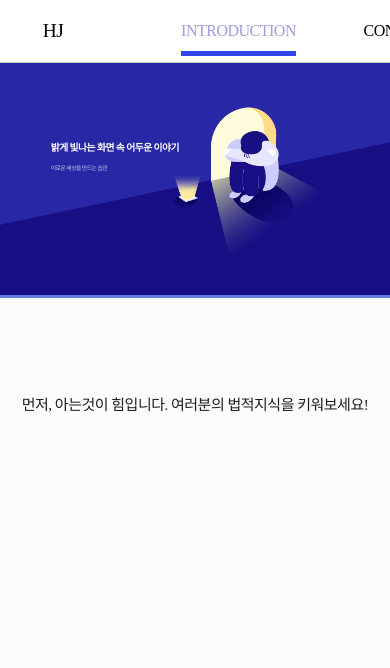
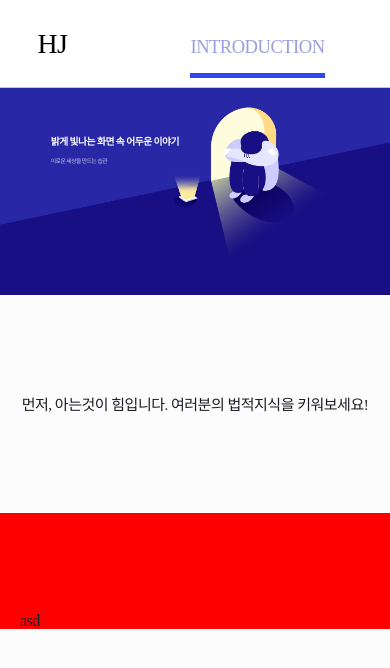
Before and after one commit to alpha0212/Law_PROJECT, a React (Create React App) app: page / in a window 390 px wide. Shown: the top 668 px of the page. Built offline with nearby package versions, Linux system fonts and the light colour scheme; a web font is replaced by a local one.

Commit message:
feat: Responsive Navbar

```diff
--- /dev/null
+++ b/src/components/common/Box/index.tsx
@@ -0,0 +1,9 @@
+import React from "react";
+import * as S from "./styled";
+export const Box: React.FC = () => {
+  return (
+    <S.BoxContainer>
+      <S.BoxContents>asd</S.BoxContents>
+    </S.BoxContainer>
+  );
+};
--- /dev/null
+++ b/src/components/common/Box/styled.ts
@@ -0,0 +1,15 @@
+import styled from "@emotion/styled";
+
+export const BoxContainer = styled.div`
+  width: 100%;
+  background-color: red;
+`;
+
+export const BoxContents = styled.div`
+  width: 10rem;
+  padding-top: 10rem;
+  border-radius: 1.5rem;
+  border-color: blue;
+  margin-left: 2rem;
+  margin-right: 2rem;
+`;
--- a/src/components/common/Intro/index.jsx
+++ b/src/components/common/Intro/index.jsx
@@ -9,7 +9,7 @@ export const Intro = () => {
     1: useScrollFadeIn("up", 1, 0.7),
   };
   return (
-    <S.Background>
+    <>
       <S.back src={back} alt="Background Image" />
       <S.TitleContainer>
         <S.MainTitle {...animatedItem[0]}>
@@ -17,6 +17,6 @@ export const Intro = () => {
         </S.MainTitle>
         <S.subTitle {...animatedItem[1]}>이로운 세상을 만드는 습관</S.subTitle>
       </S.TitleContainer>
-    </S.Background>
+    </>
   );
 };
--- a/src/components/common/Intro/styled.ts
+++ b/src/components/common/Intro/styled.ts
@@ -18,12 +18,12 @@ export const TitleContainer = styled.div`
   position: absolute;
   z-index: 3;
   @media screen and (max-width: 400px) {
-    top: 19vh;
+    top: 21vh;
   }
   @media screen and (max-width: 36rem) {
-    top: 17vh;
+    top: 35vw;
   }
-  top: 42%;
+  top: 28vw;
   z-index: 3;
   padding-left: 13%;
 `;
--- a/src/components/common/Navbar/styled.ts
+++ b/src/components/common/Navbar/styled.ts
@@ -8,7 +8,7 @@ export const NavbarContainer = styled.div`
   right: 0;
 
   z-index: 80;
-  padding-top: 2.5vh;
+  padding-top: 3.5vh;
   font-weight: bold;
   display: flex;
   justify-content: space-between;
@@ -21,8 +21,8 @@ export const NavbarContainer = styled.div`
 export const Logo = styled(Link)`
   font-family: Pretendard;
   font-weight: 500;
-  font-size: 2.3vh;
-  padding-bottom: 2.5vh;
+  font-size: 3.3vh;
+  padding-bottom: 3.5vh;
   transform: translate(-57%, 0);
   padding-left: 32.5%;
   text-decoration: none;
@@ -30,7 +30,7 @@ export const Logo = styled(Link)`
 `;
 
 export const LinkContainer = styled.div`
-  padding-bottom: 2.5vh;
+  padding-bottom: 2.7vh;
   padding-right: 50vw;
 `;
 
@@ -44,8 +44,9 @@ export const NavbarSelect = styled(Link)`
   color: black;
   margin-left: 4vh;
   margin-right: 4vh;
+  font-size: 2.2vh;
   transition: all 0.3s;
-  padding-bottom: 1.5vh;
+  padding-bottom: 2vh;
   &:hover {
     color: rgba(156, 158, 225);
     transition: all 0.3s;
--- a/src/components/common/index.ts
+++ b/src/components/common/index.ts
@@ -1,3 +1,4 @@
 export * from "./Navbar";
 export * from "./Intro";
 export * from "./Introduction";
+export * from "./Box";
--- a/src/pages/main/index.tsx
+++ b/src/pages/main/index.tsx
@@ -1,5 +1,5 @@
 import React from "react";
-import { Navbar, Intro, Introduction } from "src/components";
+import { Navbar, Intro, Introduction, Box } from "src/components";
 
 export const MainPage: React.FC = () => {
   return (
@@ -7,6 +7,7 @@ export const MainPage: React.FC = () => {
       <Navbar />
       <Intro />
       <Introduction />
+      <Box />
     </>
   );
 };
```
